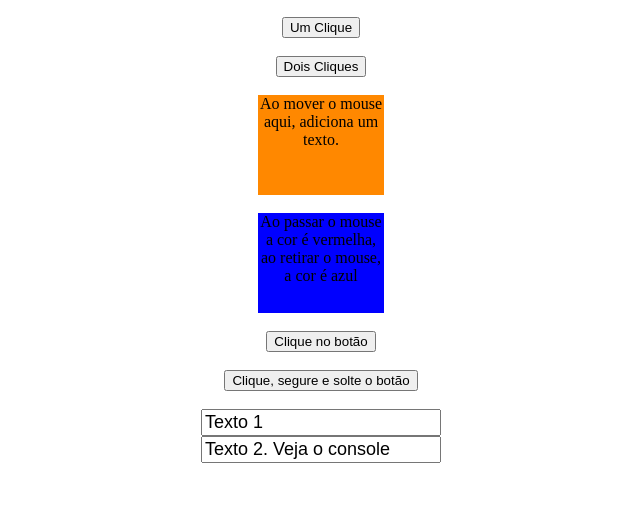
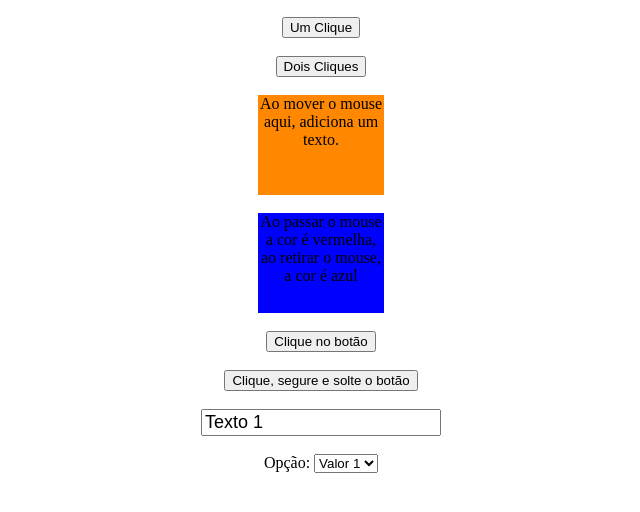
Before and after one commit to leosviana/Curso-JS-Intermediario, a plain HTML site: page Aula010/index.html in a window 1280 px wide. Shown: the part 110-622 px from the top of the page, without its empty margins (319-959 px from the left). Drawn offline with Linux system fonts and the light colour scheme.

Commit message:
alterando arquivos

```diff
--- a/Aula010/ex001.js
+++ b/Aula010/ex001.js
@@ -64,5 +64,6 @@ function campoFocado(){ //onfocus -> Disparado quando o elemento recebe o foco.
 }
 
 function mudou(){ //onchange -> Disparado quando existe uma mudança no conteudo. "Ao mudar". Funciona com outros elementos.
-    console.log("Mudou");
+    console.log("Mudou para opção: " + document.getElementById("itens").value);
+
 }
--- a/Aula010/index.html
+++ b/Aula010/index.html
@@ -32,8 +32,15 @@
 
     <div><button onmousedown="cliqueNoBotao()">Clique no botão</button></div><br>
     <div><button onmouseup="cliqueNoBotaoESolte()">Clique, segure e solte o botão</button></div><br>
-    <input id="campoTexto" style="font-size:18px;" type="text" placeholder="Digite alguma coisa" value="Texto 1" onfocus="campoFocado()"><br>
-    <input id="campoTexto2" style="font-size:18px;" type="text" placeholder="Digite alguma coisa" value="Texto 2. Veja o console" onfocus="mudou()">
+    <input id="campoTexto" style="font-size:18px;" type="text" placeholder="Digite alguma coisa" value="Texto 1" onfocus="campoFocado()"><br><br>
+
+    <label>Opção: </label>
+    <select id="itens" onchange="mudou()">
+        <option value="1">Valor 1</option>
+        <option value="2">Valor 2</option>
+        <option value="3">Valor 3</option>
+        <option value="4">Valor 4</option>
+    </select>
 
     <script src="ex001.js"></script>
 </body>
```
